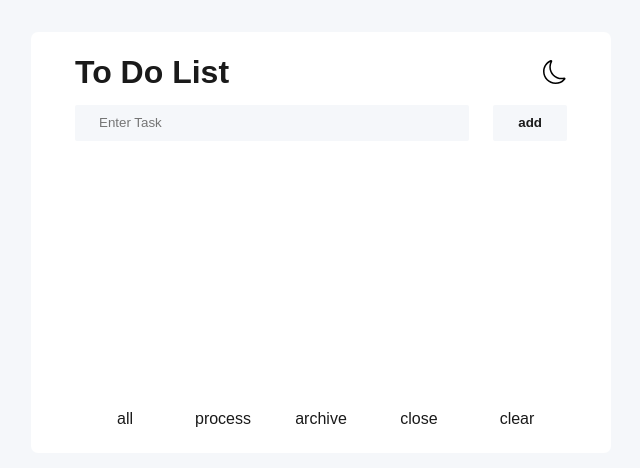
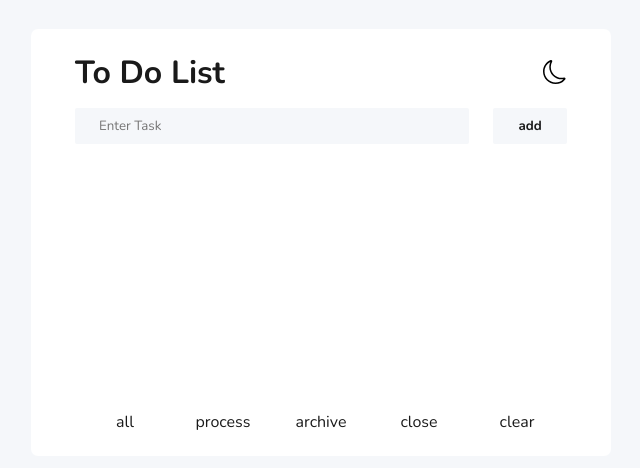
Before and after one commit to NiravParmar591/ToDoList, a plain HTML site: page index.html in a window 1280 px wide. Shown: the part 158-626 px from the top of the page, 319-959 px from the left. Drawn offline with nearby package versions, Linux system fonts and the light colour scheme.

Commit message:
Update style.css

```diff
--- a/style.css
+++ b/style.css
@@ -24,7 +24,7 @@ body.dark {
     margin: 0;
     padding: 0;
     box-sizing: border-box;
-    font-family: 'Nunito-ragular', sans-serif;
+    font-family: 'Nunito', sans-serif;
 }
 
 /* conmon style */
```
